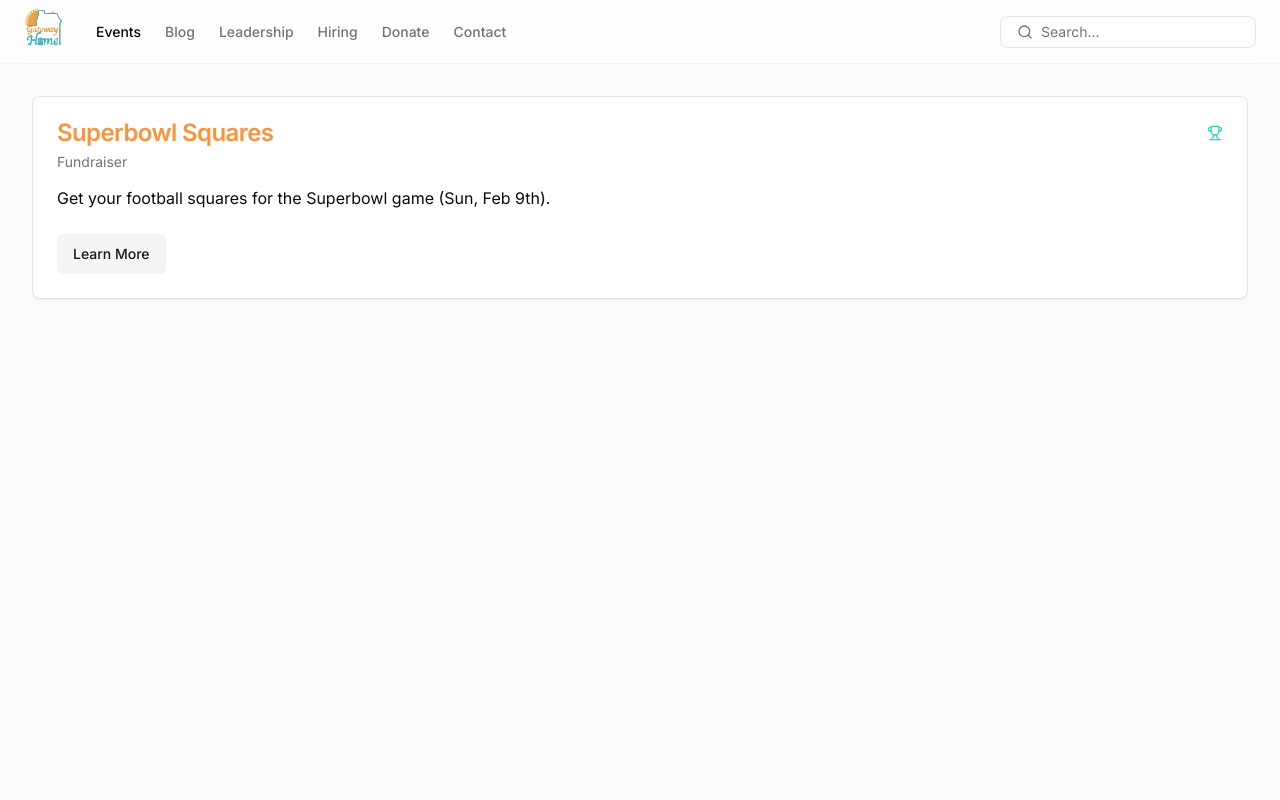
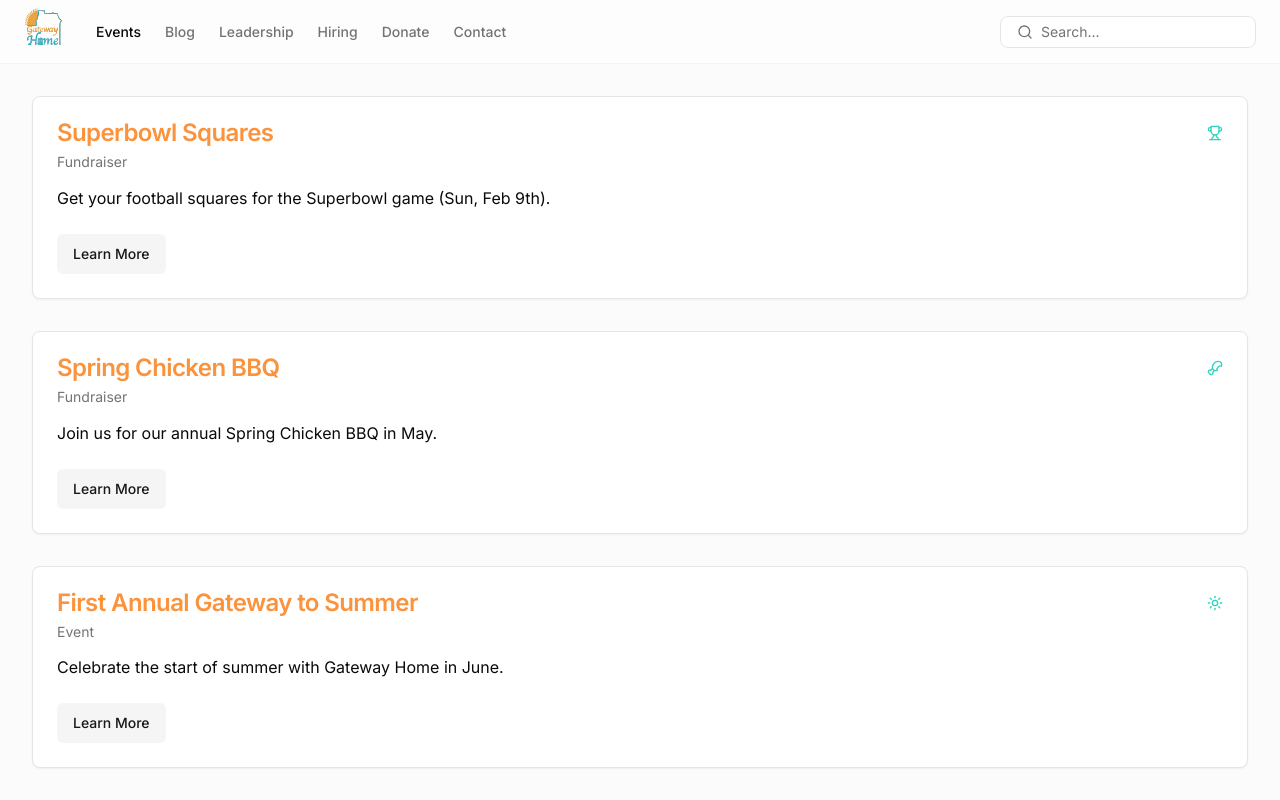
Before and after one commit to cooper-gadd/gateway-home-attica, a Next.js app: page /events in a window 1280 px wide. Built offline with nearby package versions, Linux system fonts and the light colour scheme.

Commit message:
more events

```diff
--- /dev/null
+++ b/src/app/events/_components/first-annual-gateway-to-summer.tsx
@@ -0,0 +1,9 @@
+export function FirstAnnualGatewayToSummer() {
+  return (
+    <div>
+      <p className="leading-7 [&:not(:first-child)]:mt-6">
+        Details coming soon!
+      </p>
+    </div>
+  );
+}
--- /dev/null
+++ b/src/app/events/_components/spring-chicken-bbq.tsx
@@ -0,0 +1,9 @@
+export function SpringChickenBbq() {
+  return (
+    <div>
+      <p className="leading-7 [&:not(:first-child)]:mt-6">
+        Details coming soon!
+      </p>
+    </div>
+  );
+}
--- a/src/app/events/_data/data.tsx
+++ b/src/app/events/_data/data.tsx
@@ -1,6 +1,8 @@
-import { Trophy, type LucideProps } from "lucide-react";
+import { Drumstick, Sun, Trophy, type LucideProps } from "lucide-react";
 import { type ForwardRefExoticComponent, type RefAttributes } from "react";
 import { SuperbowlSquares } from "../_components/superbowl-squares";
+import { SpringChickenBbq } from "../_components/spring-chicken-bbq";
+import { FirstAnnualGatewayToSummer } from "../_components/first-annual-gateway-to-summer";
 
 export const events: {
   id: string;
@@ -23,4 +25,20 @@ export const events: {
       "Get your football squares for the Superbowl game (Sun, Feb 9th).",
     content: <SuperbowlSquares />,
   },
+  {
+    id: "spring-chicken-bbq",
+    title: "Spring Chicken BBQ",
+    icon: Drumstick,
+    type: "Fundraiser",
+    description: "Join us for our annual Spring Chicken BBQ in May.",
+    content: <SpringChickenBbq />,
+  },
+  {
+    id: "first-annual-gateway-to-summer",
+    title: "First Annual Gateway to Summer",
+    icon: Sun,
+    type: "Event",
+    description: "Celebrate the start of summer with Gateway Home in June.",
+    content: <FirstAnnualGatewayToSummer />,
+  },
 ];
```
